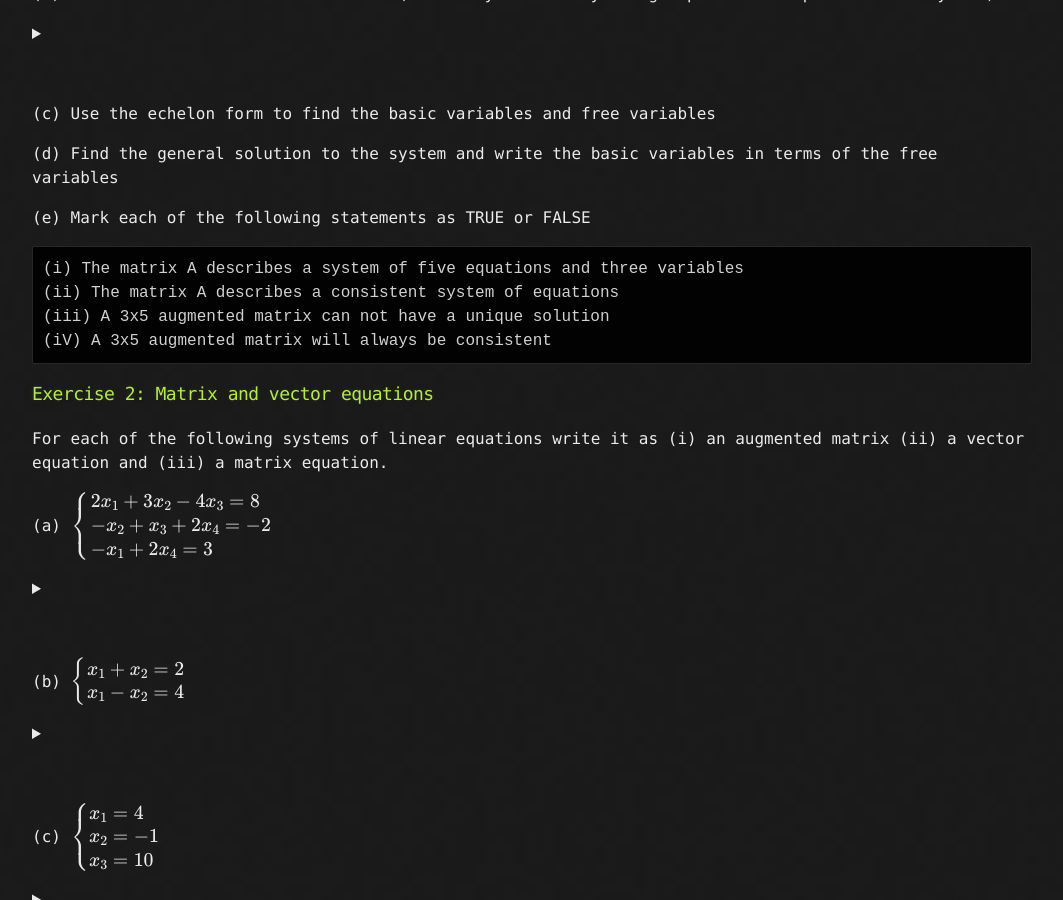
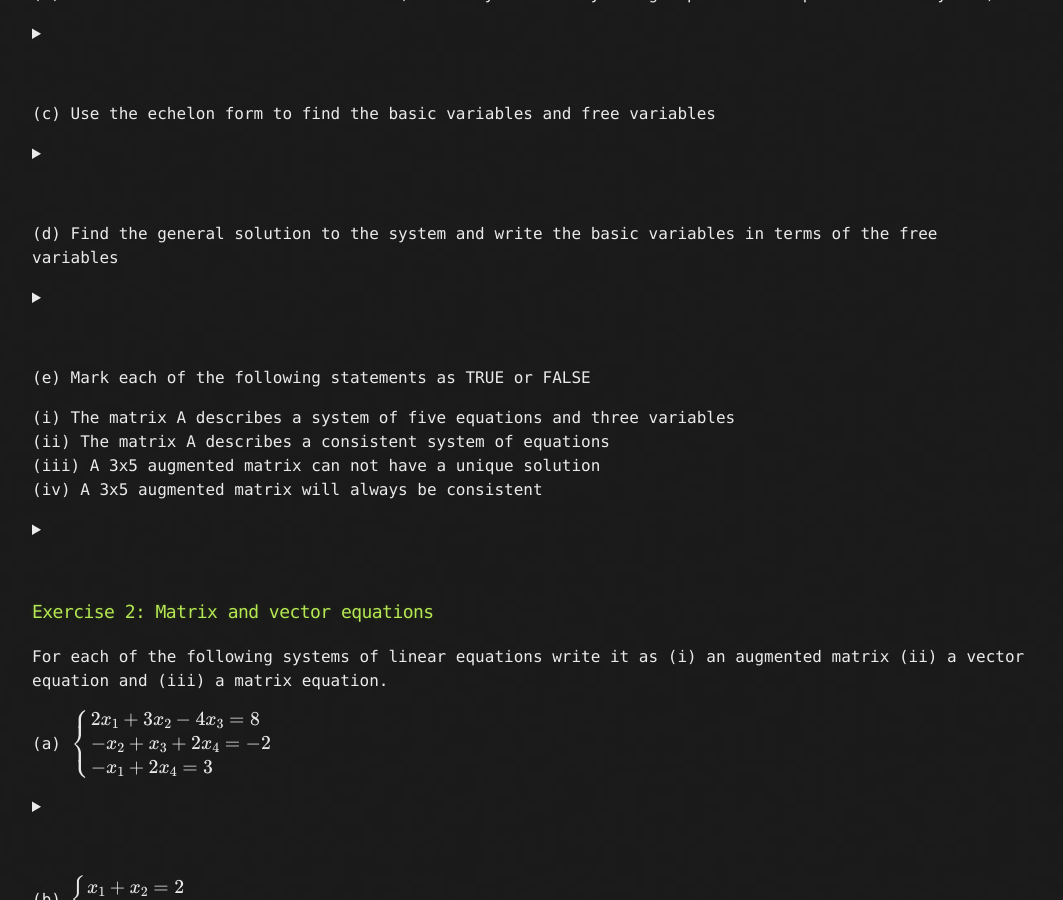
Before and after one commit to RBrooksDK/MSE1, a Jekyll site: the page built from 01_Getting_started_-_Basic_Arithmetic/test.md, in a window 1280 px wide and 900 px high, scrolled down 551 px. Shown: the whole window, without its empty margins (108-1171 px from the left). Built offline with Jekyll 4.4.1, drawn with Linux system fonts in a browser that asks for light colours; our own code applies the rules of GitHub Pages for plain Markdown files.

Commit message:
update test.md

```diff
--- a/01_Getting_started_-_Basic_Arithmetic/test.md
+++ b/01_Getting_started_-_Basic_Arithmetic/test.md
@@ -52,15 +52,53 @@
 <br>
 
 (c) Use the echelon form to find the basic variables and free variables
+<details>
+
+<br>
+<summary> </summary>
+
+The basic variables are $x_1$, $x_3$ and $x_4$ and the free variable is $x_2$
+
+</details>
+
+<br>
 
 (d) Find the general solution to the system and write the basic variables in terms of the free variables
 
+<details>
+
+<br>
+<summary> </summary>
+
+Express $x_1, x_3$, and $x_4$ in terms of the free variable $x_2$ :
+1. From Row 1: $x_1-2 x_2=1 \Rightarrow x_1=2 x_2+1$
+2. From Row 2: $x_3=-2$
+3. From Row 3: $x_4=0$
+</details>
+
+<br>
+
+
 (e) Mark each of the following statements as TRUE or FALSE
 
-    (i) The matrix A describes a system of five equations and three variables
-    (ii) The matrix A describes a consistent system of equations
-    (iii) A 3x5 augmented matrix can not have a unique solution
-    (iV) A 3x5 augmented matrix will always be consistent
+(i)  The matrix A describes a system of five equations and three variables
+(ii)  The matrix A describes a consistent system of equations
+(iii)  A 3x5 augmented matrix can not have a unique solution
+(iv)  A 3x5 augmented matrix will always be consistent
+
+<details>
+
+<br>
+<summary> </summary>
+
+(i)  The matrix A describes a system of five equations and three variables FALSE
+(ii)  The matrix A describes a consistent system of equations TRUE
+(iii)  A 3x5 augmented matrix can not have a unique solution TRUE
+(iv)  A 3x5 augmented matrix will always be consistent FALSE
+
+</details>
+
+<br>
 
 
 ### Exercise 2: Matrix and vector equations
```
